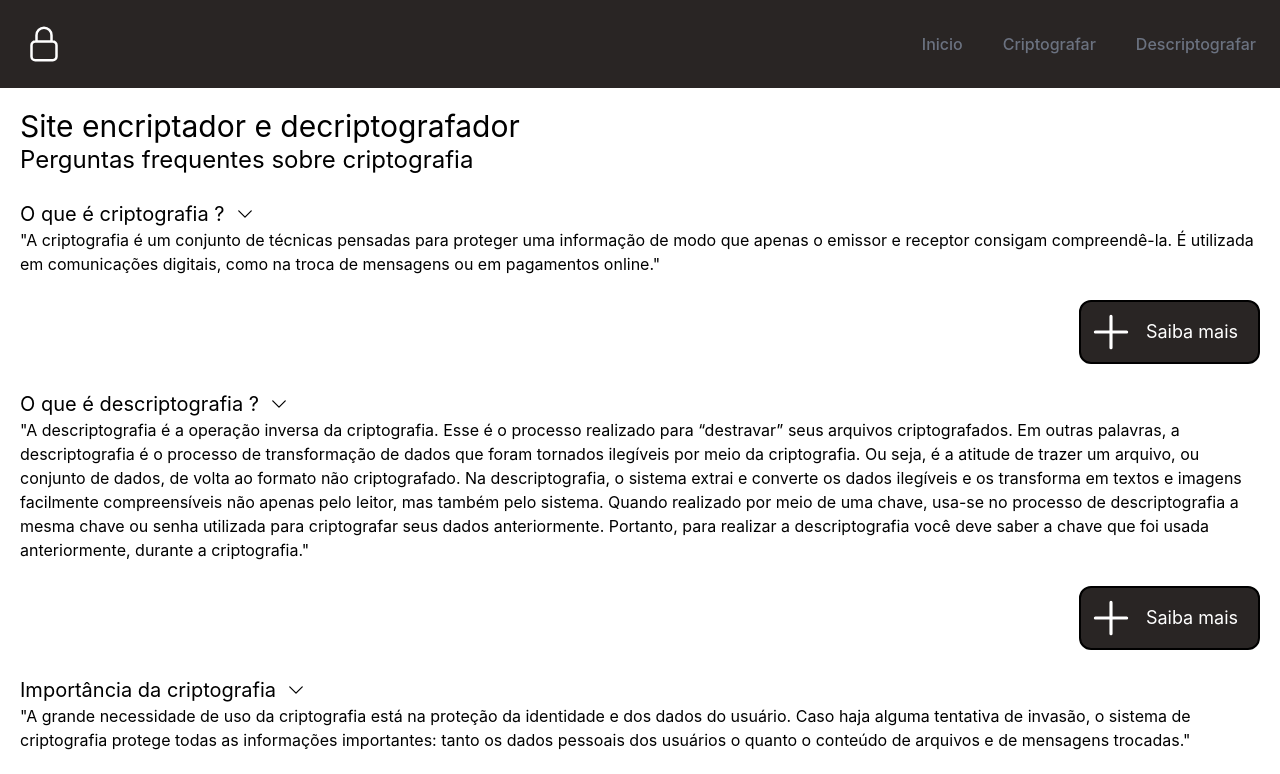
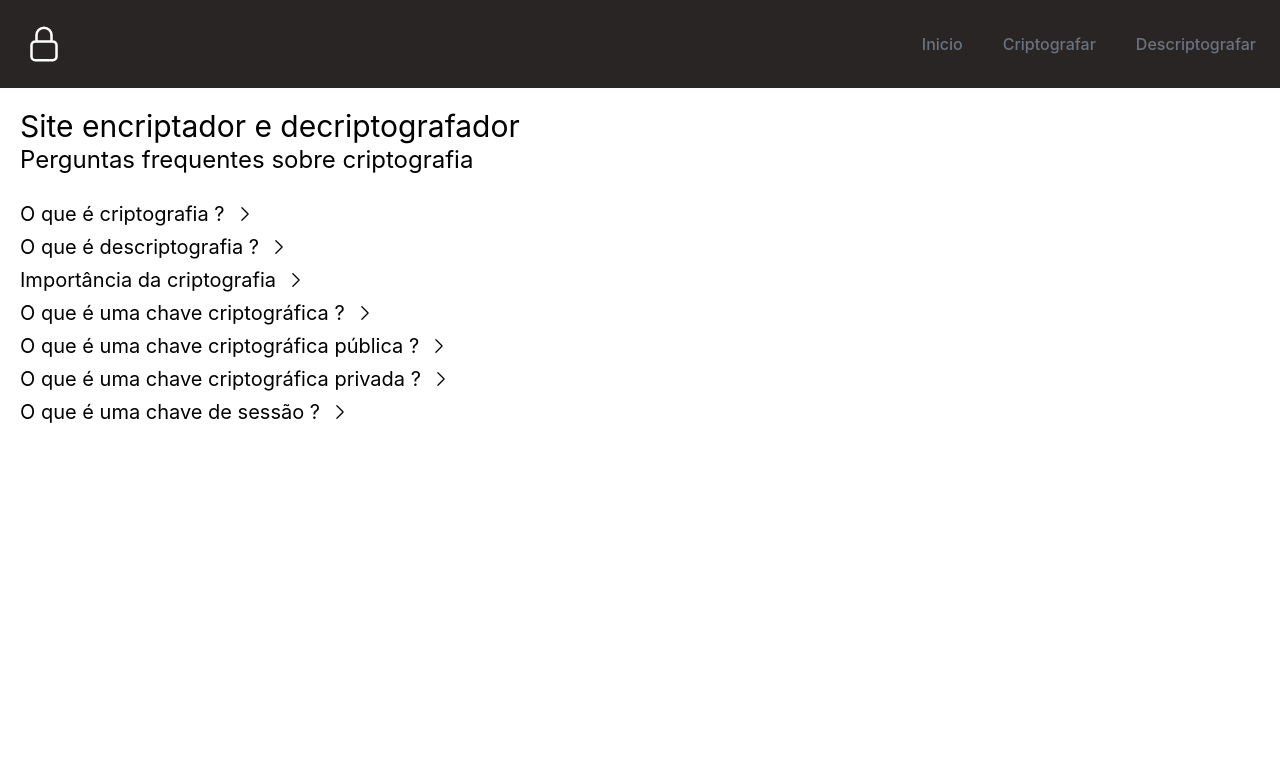
Before and after one commit to PedroLuisBrilhadori/application-RSAcryptography, a Next.js app: page / in a window 1280 px wide. Shown: the top 774 px of the page. Built offline with nearby package versions, Linux system fonts and the light colour scheme.

Commit message:
fix: change page where are the keys

```diff
--- a/src/pages/decrypt.tsx
+++ b/src/pages/decrypt.tsx
@@ -7,14 +7,9 @@ import ResultText from '../components/ResultText'
 export default function Decrypt() {
   const [changeText, setChangeText] = useState('');
   const [changeKeyPrivateText, setChangeKeyPrivateText] = useState('');
-  const [changeKeyPublicText, setChangeKeyPublicText] = useState('');
 
   function handleOnChangeText(e: any){
     setChangeText(e.target.value);
-  }
-
-  function handleOnChangeKeyPublic(e: any){
-    setChangeKeyPublicText(e.target.value);
   }
 
   function handleOnChangeKeyPrivate(e: any){
@@ -26,12 +21,7 @@ export default function Decrypt() {
       <Header />
       <div className='mx-10 mt-10 w-auto h-max'>
         <textarea placeholder='Mensagem criptografada' className='w-full h-[150px] rounded-xl bg-white border-2 border-stone-800 text-black pl-[10px] overflow-auto' id='textDecrypt' onChange={handleOnChangeText} value={changeText} />
-      </div>
-
-      <div className='mx-10 w-auto h-max flex'>
-        <input type='number' placeholder='Chave sincrona (pública) criptografada' className='w-full h-[30px] rounded-xl bg-white border-2 border-stone-800 text-black pl-[10px] overflow-auto mr-2' id='textDecrypt' onChange={handleOnChangeKeyPublic} value={changeKeyPublicText} />
-
-        <input type='number' placeholder='Chave assincrona (privada) criptografada' className='w-full h-[30px] rounded-xl bg-white border-2 border-stone-800 text-black pl-[10px] overflow-auto' id='textDecrypt' onChange={handleOnChangeKeyPrivate} value={changeKeyPrivateText} />
+        <input placeholder='Chave assincrona (privada) criptografada' className='w-full h-[30px] rounded-xl bg-white border-2 border-stone-800 text-black pl-[10px] overflow-auto' onChange={handleOnChangeKeyPrivate} value={changeKeyPrivateText} />
       </div>
 
       <ResultText result='Resultado:' id='textResult' />
--- a/src/pages/encrypt.tsx
+++ b/src/pages/encrypt.tsx
@@ -8,9 +8,14 @@ import {
 
 export default function Encrypt() {
   const [changeText, setChangeText] = useState('');
+  const [changeKeyPublicText, setChangeKeyPublicText] = useState('');
 
   function handleOnChange(e: any){
     setChangeText(e.target.value);
+  }
+
+  function handleOnChangeKeyPublic(e: any){
+    setChangeKeyPublicText(e.target.value);
   }
 
   return (
@@ -18,6 +23,7 @@ export default function Encrypt() {
       <Header />
       <div className='m-10 w-auto h-max'>
         <textarea placeholder='Texto' className='w-full h-[150px] rounded-xl bg-white border-2 border-stone-800 text-black pl-[10px] overflow-auto' id='textEncrypt' onChange={handleOnChange} value={changeText} />
+        <input placeholder='Chave sincrona (pública) criptografada' className='w-full h-[30px] rounded-xl bg-white border-2 border-stone-800 text-black pl-[10px] overflow-auto mr-2' onChange={handleOnChangeKeyPublic} value={changeKeyPublicText} />
       </div>
 
       <ResultText result='Resultado:' id='textResult'/>
--- a/src/pages/index.tsx
+++ b/src/pages/index.tsx
@@ -14,49 +14,49 @@ const Home: NextPage = () => {
       ask: 'O que é criptografia ?',
       answer: '"A criptografia é um conjunto de técnicas pensadas para proteger uma informação de modo que apenas o emissor e receptor consigam compreendê-la. É utilizada em comunicações digitais, como na troca de mensagens ou em pagamentos online." ',
       link: 'https://www.totvs.com/blog/negocios/criptografia/#:~:text=A%20criptografia%20%C3%A9%20um%20conjunto,mensagens%20ou%20em%20pagamentos%20online',
-      hasShow: true,
+      hasShow: false,
     },
 
     {
       ask: 'O que é descriptografia ?',
       answer: '"A descriptografia é a operação inversa da criptografia. Esse é o processo realizado para “destravar” seus arquivos criptografados. Em outras palavras, a descriptografia é o processo de transformação de dados que foram tornados ilegíveis por meio da criptografia. Ou seja, é a atitude de trazer um arquivo, ou conjunto de dados, de volta ao formato não criptografado. Na descriptografia, o sistema extrai e converte os dados ilegíveis e os transforma em textos e imagens facilmente compreensíveis não apenas pelo leitor, mas também pelo sistema. Quando realizado por meio de uma chave, usa-se no processo de descriptografia a mesma chave ou senha utilizada para criptografar seus dados anteriormente. Portanto, para realizar a descriptografia você deve saber a chave que foi usada anteriormente, durante a criptografia." ',
       link: 'https://blog.ecoit.com.br/descriptografia/',
-      hasShow: true,
+      hasShow: false,
     },
 
     {
       ask: 'Importância da criptografia',
       answer: '"A grande necessidade de uso da criptografia está na proteção da identidade e dos dados do usuário. Caso haja alguma tentativa de invasão, o sistema de criptografia protege todas as informações importantes: tanto os dados pessoais dos usuários o quanto o conteúdo de arquivos e de mensagens trocadas." ',
       link: 'https://acaditi.com.br/entenda-a-importancia-da-criptografia-para-a-seguranca-dos-seus-dados-na-internet/#:~:text=A%20grande%20necessidade%20de%20uso,arquivos%20e%20de%20mensagens%20trocadas',
-      hasShow: true,
+      hasShow: false,
     },
 
     {
       ask: 'O que é uma chave criptográfica ?',
       answer: '"Na criptografia, uma chave é uma sequência de caracteres usada em um algoritmo de criptografia para alterar os dados de forma que pareçam aleatórios. Como uma chave física, ele bloqueia (criptografa) os dados para que apenas alguém com a chave certa possa desbloqueá-los (descriptografá-los)." ',
       link: 'https://www.cloudflare.com/pt-br/learning/ssl/what-is-a-cryptographic-key/#:~:text=Na%20criptografia%2C%20uma%20chave%20%C3%A9,los%20(descriptograf%C3%A1%2Dlos)',
-      hasShow: true,
+      hasShow: false,
     },
 
     {
       ask: 'O que é uma chave criptográfica pública ?',
       answer: '"A criptografia de chave pública é um método de criptografia ou de assinatura de dados com duas chaves diferentes e tornar uma das chaves, a chave pública, disponível para qualquer pessoa usar... É amplamente utilizado, especialmente para TLS/SSL, o que torna o HTTPS possível." (também é conhecida como criptografia assimétrica em que o o remetente e o destinatário usam duas chaves diferentes [um par de chave pública-chave privada]) ',
       link: 'https://www.cloudflare.com/pt-br/learning/ssl/how-does-public-key-encryption-work/',
-      hasShow: true,
+      hasShow: false,
     },
 
     {
       ask: 'O que é uma chave criptográfica privada ?',
       answer: '"Na criptografia, uma chave é uma sequência de caracteres usada em um algoritmo de criptografia para alterar os dados de forma que pareçam aleatórios. Como uma chave física, ele bloqueia (criptografa) os dados para que apenas alguém com a chave certa possa desbloqueá-los (descriptografá-los)." (https://www.cloudflare.com/pt-br/learning/ssl/how-does-public-key-encryption-work/), (também conhecida como criptografia simétrica, "a mesma chave criptografa e descriptografa dados. Para que a criptografia simétrica funcione, as duas ou mais partes comunicantes devem saber qual é a chave; para que permaneça segura, nenhum terceiro deve ser capaz de adivinhar ou roubar a chave." [https://www.cloudflare.com/pt-br/learning/ssl/what-is-asymmetric-encryption/]) ',
       link: 'https://www.coinbase.com/pt/learn/crypto-basics/what-is-a-private-key/',
-      hasShow: true,
+      hasShow: false,
     },
 
     {
       ask: 'O que é uma chave de sessão ?',
       answer: '"Uma chave de sessão é qualquer chave de criptografia simétrica usada para criptografar apenas uma sessão de comunicação.Em outras palavras, é uma chave temporária que é usada apenas uma vez, durante um período de tempo, para criptografar e descriptografar dados entre duas partes; as conversas futuras entre as duas partes seriam encriptadas com chaves de sessão diferentes.Uma chave de sessão é como uma senha que alguém redefine toda vez que faz login.") ',
       link: 'https://www.cloudflare.com/pt-br/learning/ssl/what-is-a-session-key/',
-      hasShow: true,
+      hasShow: false,
     },
   ]);
 
```
